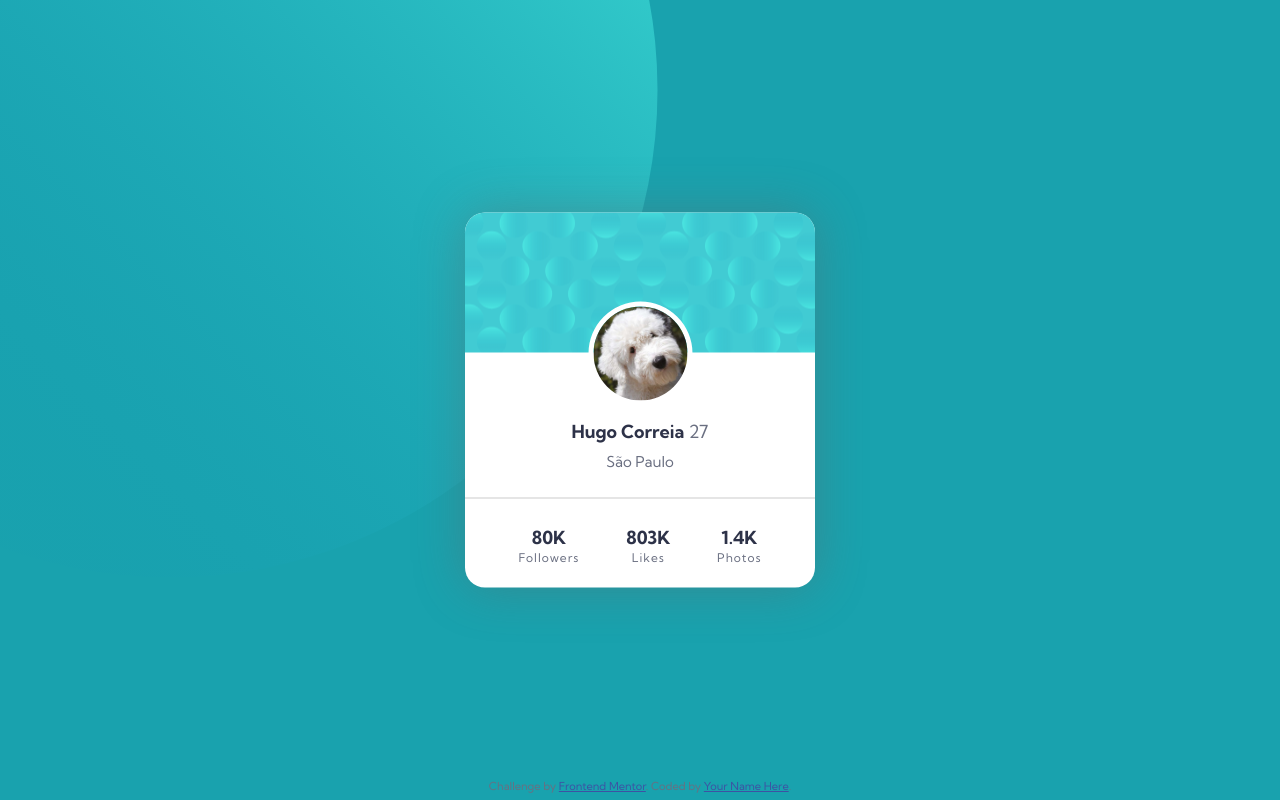
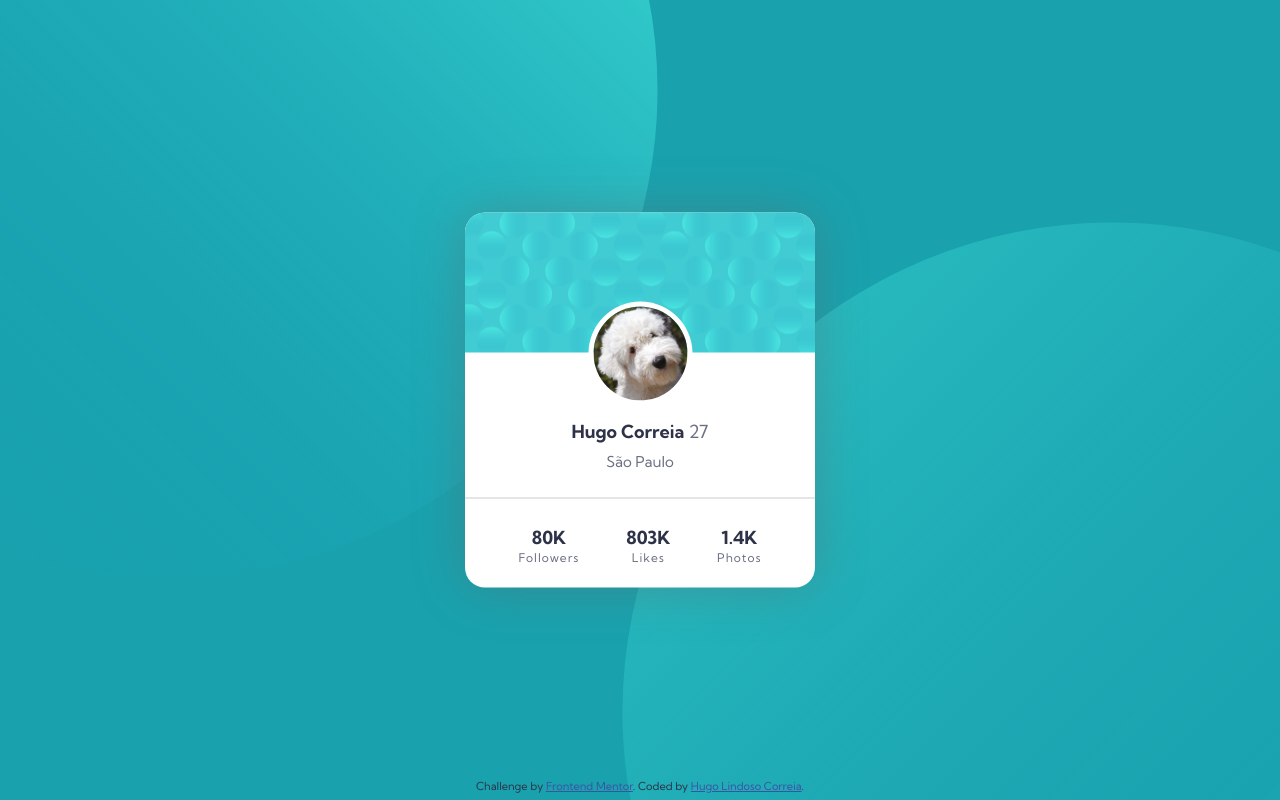
Before and after one commit to HugoLc/FrontendMentor-3, a plain HTML site: page index.html in a window 1280 px wide. Drawn offline with Linux system fonts and the light colour scheme.

Commit message:
Adicionada a segunda imagem pattern bot. Alterada a position para fixed

```diff
--- a/css/style.css
+++ b/css/style.css
@@ -5,6 +5,7 @@ body{
   height: 100vh;
   font-family: 'Kumbh Sans', sans-serif;
   color: hsl(227, 10%, 46%);
+
 }
 
 h1{
@@ -15,9 +16,15 @@ h1{
 }
 
 .pat-top{
-  position: absolute;
+  position: fixed;
   top: -50%;
   left: -25%;
+}
+
+.pat-bot{
+  position: fixed;
+  bottom: -50%;
+  right: -25%;
 }
 
 .card{
@@ -105,4 +112,5 @@ h1{
   bottom: 1%;
   left: 50%;
   transform: translateX(-50%);
+  color: hsl(229, 23%, 23%);
 }
--- a/index.html
+++ b/index.html
@@ -22,6 +22,7 @@
 </head>
 <body>
   <img class="pat-top" src="images/bg-pattern-top.svg" alt="">
+  <img class="pat-bot" src="images/bg-pattern-bottom.svg" alt="">
   <div class="card">
     <div class="top">
     </div>
@@ -54,7 +55,7 @@
   </div>
   <div class="attribution">
     Challenge by <a href="https://www.frontendmentor.io?ref=challenge" target="_blank">Frontend Mentor</a>.
-    Coded by <a href="#">Your Name Here</a>.
+    Coded by <a href="https://github.com/HugoLc/">Hugo Lindoso Correia</a>.
   </div>
 </body>
 </html>
```
